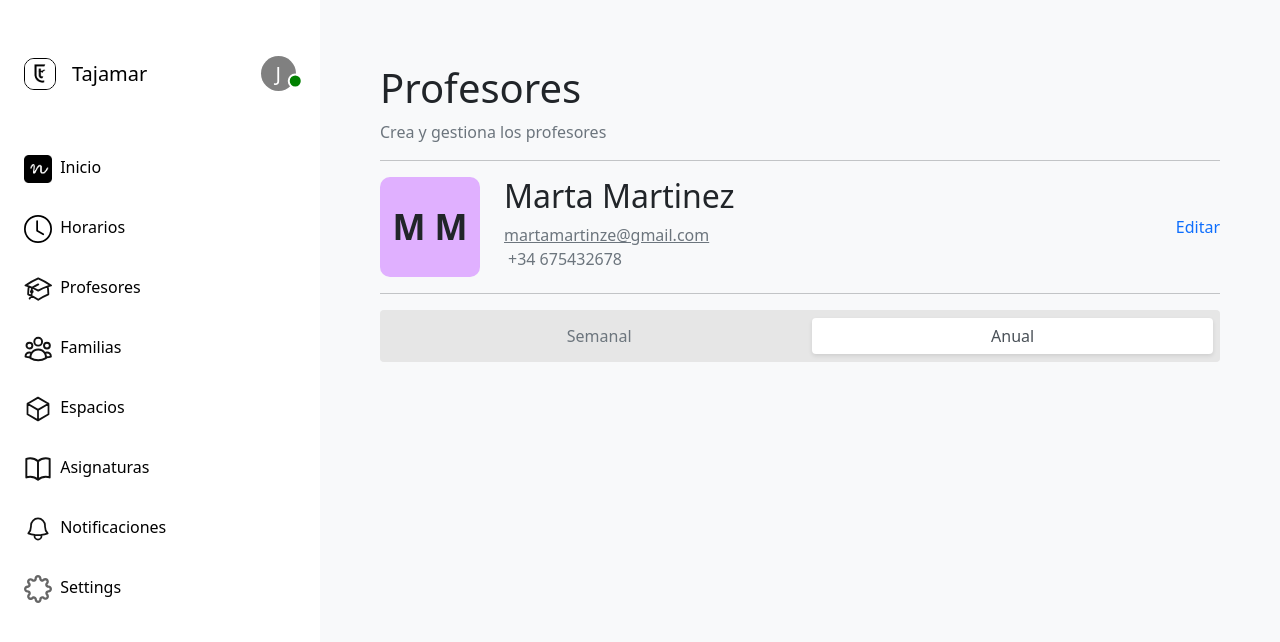
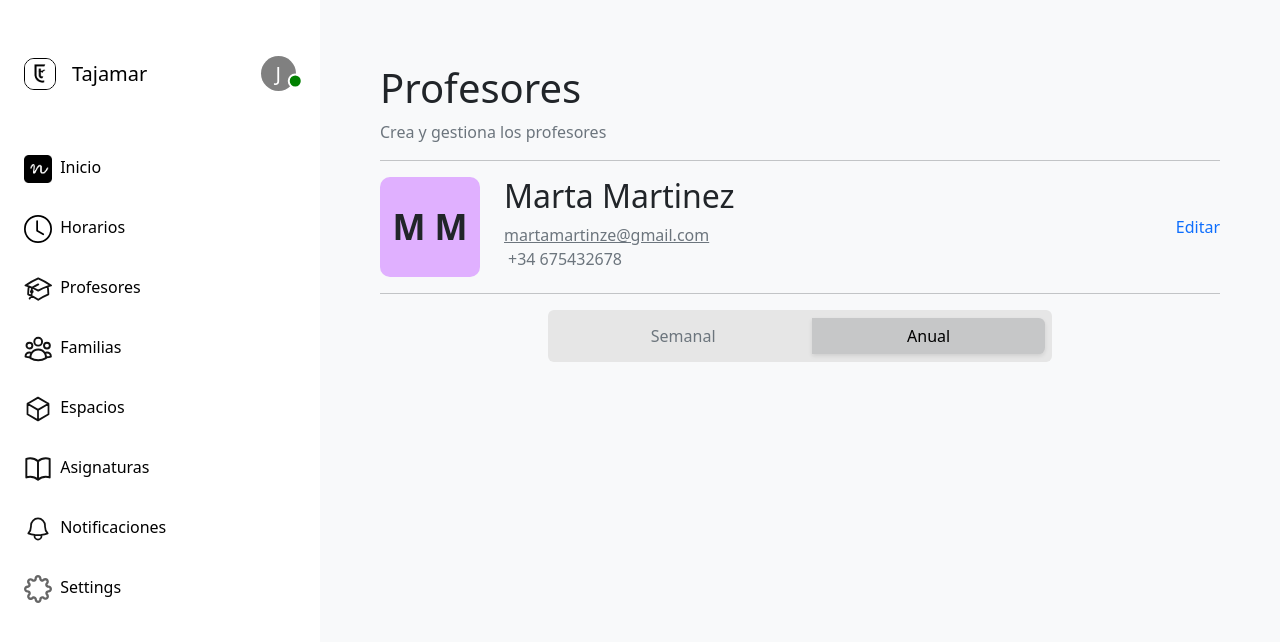
Before and after one commit to Sierro98/test-nuela, a React (Vite) app: page / in a window 1280 px wide. Shown: the top 642 px of the page. Built offline with nearby package versions, Linux system fonts and the light colour scheme.

Commit message:
Improved code organization

```diff
--- a/src/App.tsx
+++ b/src/App.tsx
@@ -1,16 +1,13 @@
-import SideBar from "./components/SideBar";
-import ProfesoresScreen from "./components/ProfesoresScreen";
+import ProfesoresScreen from "./components/screens/ProfesoresScreen";
+import Layout from "./components/layout/Layout";
 
 function App() {
   return (
-    <div className="container-fluid">
-      <div className="row flex-nowrap">
-        <SideBar/>
-        <div className="col py-3 bg-light">
-          <ProfesoresScreen/>
-        </div>
-      </div>
-    </div>
+    <>
+      <Layout>
+        <ProfesoresScreen />
+      </Layout>
+    </>
   );
 }
 
--- a/src/components/RadioButtonGroup.css
+++ /dev/null
@@ -1,26 +0,0 @@
-.custom-radio-group {
-    background-color: #e6e6e6; /* Light grey background */
-    border-radius: 0.25rem; /* Rounded corners for the group */
-    padding: 0.5rem; /* Padding around the buttons */
-    display: flex; /* Ensure buttons are in a row */
-    gap: 0.25rem; /* Space between buttons */
-  }
-
-  .custom-radio-group .btn {
-    margin-right: -1px; /* Remove gap between buttons */
-    border: none; /* Remove default border */
-  }
-
-  .custom-radio-group .btn-light.selected {
-    background-color: #ffffff; /* White background for selected button */
-    color: #495057; /* Dark color for the selected button's text */
-    border-radius: 0.25rem; /* Rounded corners for the selected button */
-    position: relative; /* Needed for z-index to work */
-    z-index: 1; /* Raise selected button above others */
-    box-shadow: 0 2px 4px rgba(0, 0, 0, 0.1); /* Subtle shadow for depth */
-  }
-
-  .custom-radio-group .btn-outline-secondary {
-    background-color: transparent; /* Ensure unselected buttons are transparent */
-    color: #6c757d; /* Color for unselected buttons' text */
-  }
--- /dev/null
+++ b/src/components/layout/Layout.tsx
@@ -0,0 +1,19 @@
+import React from "react";
+import SideBar from "./SideBar";
+
+type LayoutProps = {
+  children: React.ReactNode;
+};
+
+const Layout: React.FC<LayoutProps> = ({ children }) => {
+  return (
+    <div className="container-fluid">
+      <div className="row flex-nowrap">
+        <SideBar />
+        <main className="col py-3 bg-light">{children}</main>
+      </div>
+    </div>
+  );
+};
+
+export default Layout;
--- a/src/components/SideBar.tsx
+++ b/src/components/layout/SideBar.tsx
@@ -1,10 +1,10 @@
 import { LazyLoadImage } from "react-lazy-load-image-component";
 import "react-lazy-load-image-component/src/effects/blur.css";
 
-import AvatarIndicator from "./AvatarIndicator";
+import AvatarIndicator from "../ui-elements/AvatarIndicator";
 
-import tajamarLogo from "../assets/tajamar-logo.png";
-import scribbleLogo from "../assets/scribble-logo.png";
+import tajamarLogo from "../../assets/tajamar-logo.png";
+import scribbleLogo from "../../assets/scribble-logo.png";
 
 function SideBar() {
   return (
--- a/src/components/ProfesoresScreen.tsx
+++ b/src/components/screens/ProfesoresScreen.tsx
@@ -1,4 +1,4 @@
-import RadioButtonGroup from "./RadioButtonGroup";
+import RadioButtonGroup from "../ui-elements/RadioButtonGroup";
 
 function ProfesoresScreen() {
   return (
@@ -37,6 +37,7 @@ function ProfesoresScreen() {
         <span className="text-primary">Editar</span>
       </div>
       <hr />
+      <div className="d-flex flex-row justify-content-center">
         <RadioButtonGroup
           name="exampleGroup"
           options={[
@@ -47,6 +48,7 @@ function ProfesoresScreen() {
           defaultValue="2"
         />
       </div>
+    </div>
   );
 }
 
--- /dev/null
+++ b/src/components/ui-elements/RadioButtonGroup.css
@@ -0,0 +1,27 @@
+.custom-radio-group {
+    background-color: #e6e6e6;
+    border-radius: 0.5rem;
+    padding: 0.5rem;
+    display: flex;
+    gap: 0.25rem;
+    width: 60%;
+  }
+
+  .custom-radio-group .btn {
+    margin-right: -1px;
+    border: none;
+  }
+
+  .custom-radio-group .btn-light.selected {
+    background-color: #ffffff;
+    color: #495057;
+    border-radius: 0.4rem;
+    position: relative;
+    z-index: 1;
+    box-shadow: 0 2px 4px rgba(0, 0, 0, 0.1);
+  }
+
+  .custom-radio-group .btn-outline-secondary {
+    background-color: transparent;
+    color: #6c757d;
+  }
--- a/src/components/RadioButtonGroup.tsx
+++ b/src/components/ui-elements/RadioButtonGroup.tsx
@@ -2,13 +2,13 @@ import React, { useState } from 'react';
 import { ButtonGroup, ToggleButton } from 'react-bootstrap';
 import './RadioButtonGroup.css'; // Make sure to create this CSS file
 
-// Define the type for the radio option
+// Type for the radio option
 type RadioOption = {
   label: string;
   value: string;
 };
 
-// Define the props for the RadioButtonGroup component
+// Props for the RadioButtonGroup component
 type RadioButtonGroupProps = {
   name: string;
   options: RadioOption[];
```
Also changed, not shown: src/components/modal/AssignmentModal.tsx (added), src/components/ui-elements/AvatarIndicator.tsx (renamed from src/components/AvatarIndicator.tsx). Lines whose indentation alone changed are shown as unchanged.
